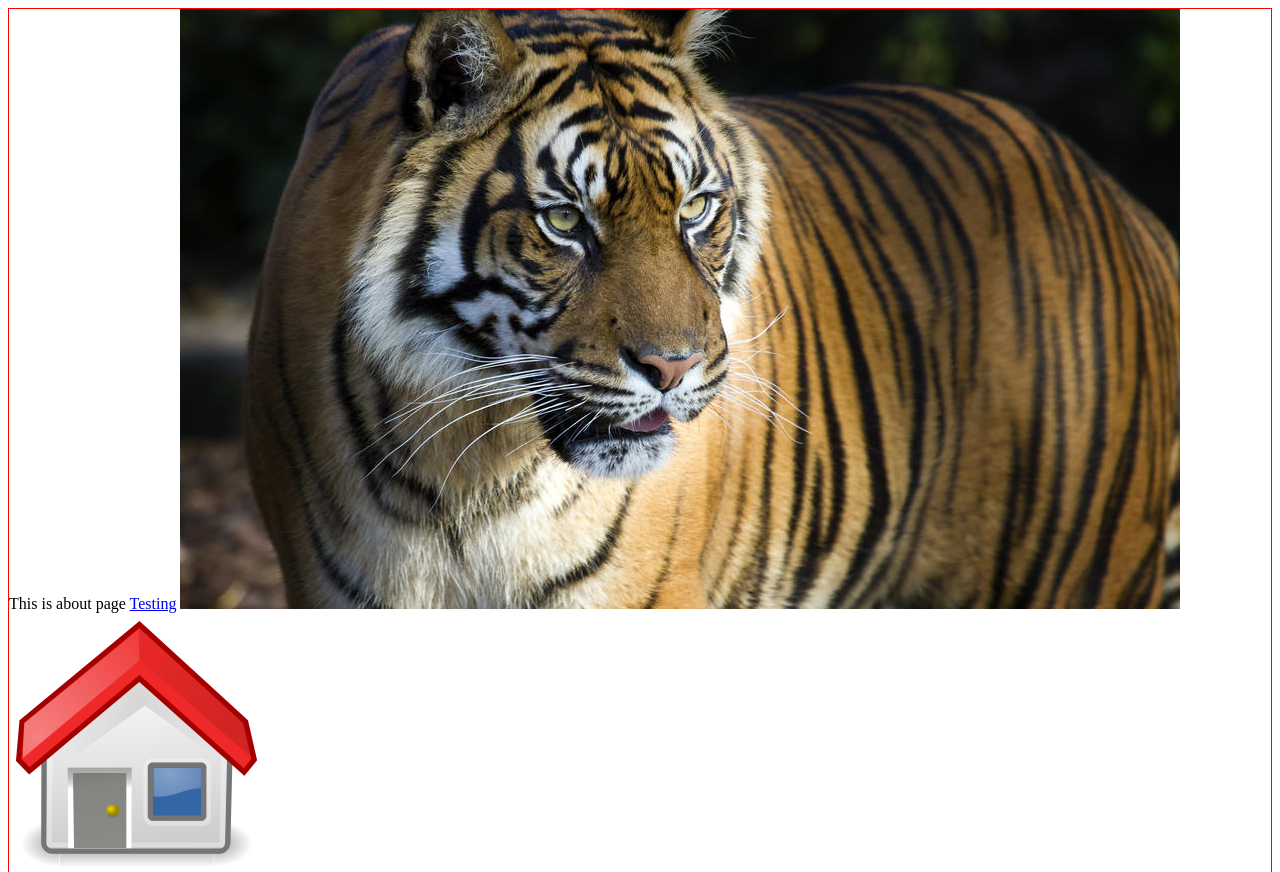
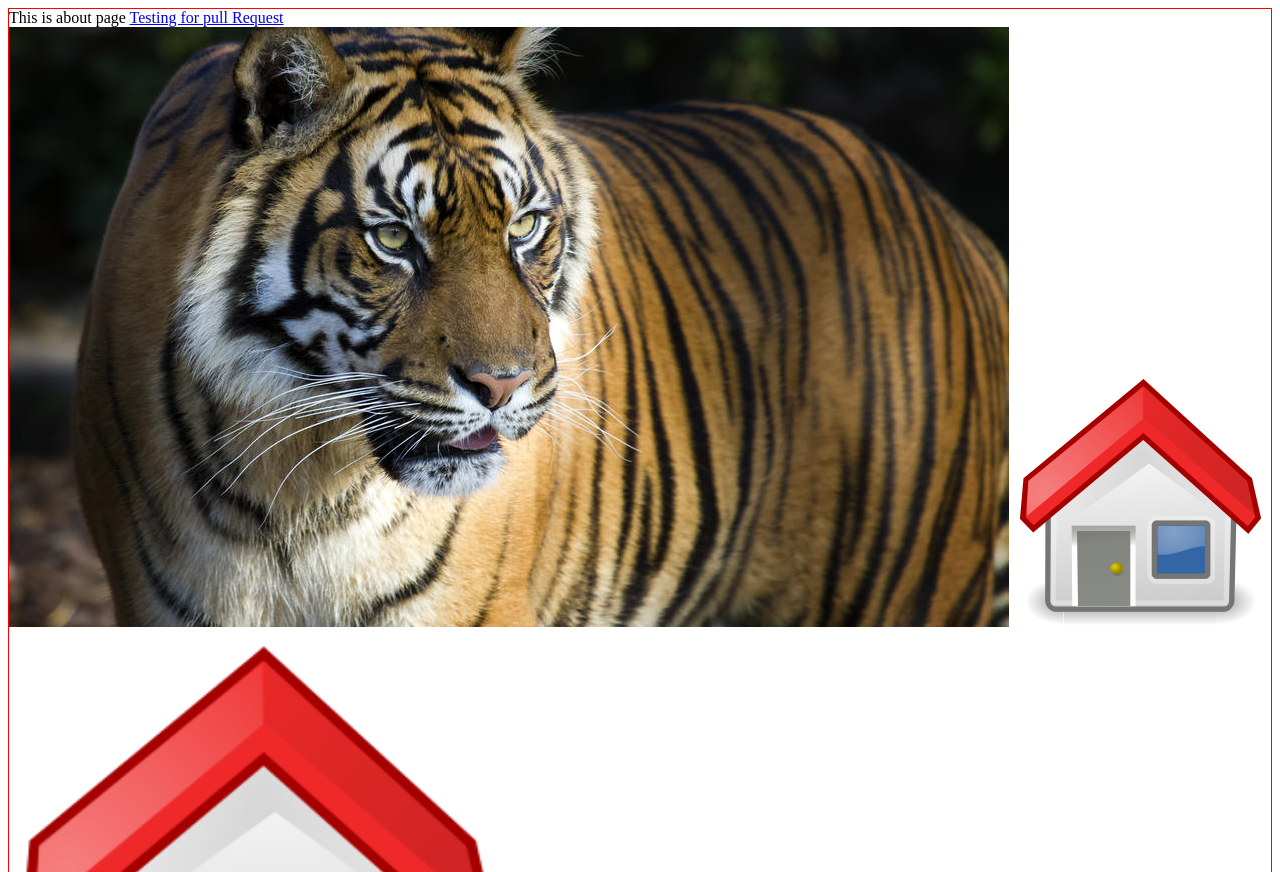
Before and after one commit to working-slave/project-architecture, a website built with webpack: page src/page/home/index.html in a window 1280 px wide. Shown: the top 872 px of the page. Built offline with nearby package versions, Linux system fonts and the light colour scheme.

Commit message:
test for pull request

```diff
--- a/package.json
+++ b/package.json
@@ -36,6 +36,7 @@
   },
   "dependencies": {
     "babel-runtime": "^6.26.0",
-    "jquery": "^3.3.1"
+    "jquery": "^3.3.1",
+    "smartbanner.js": "^1.9.1"
   }
 }
--- a/scripts/build.js
+++ b/scripts/build.js
@@ -3,6 +3,7 @@ import webpack from 'webpack';
 import webpackDevMiddleware from 'webpack-dev-middleware';
 import webpackHotMiddleWare from 'webpack-hot-middleware';
 import config from '../webpack.config.babel.js';
+import smartBanner from 'smartbanner.js'
 
 const app = express();
 
--- a/src/page/home/index.html
+++ b/src/page/home/index.html
@@ -2,7 +2,7 @@
 
 <div id="home">This is about page
     <script src="tiger.js"></script>
-  <a href="./">Testing</a>
+  <a href="./">Testing for pull Request</a>
   <img src='../../assets/tiger.jpg'>
   <img src='../../assets/app.png'>
   <div class="app-image"></div>
--- a/src/page/home/index.js
+++ b/src/page/home/index.js
@@ -1,4 +1,6 @@
 import './home.css';
 import navBar from "../../Components/NavBar/index"
-console.log('This is about page');
+import lodash from 'lodash'
+import smartBanner from 'smartbanner.js'
+console.log('This is lodash: ', lodash);
 $('#home').append(navBar);
```
Also changed, not shown: 1 other file.
